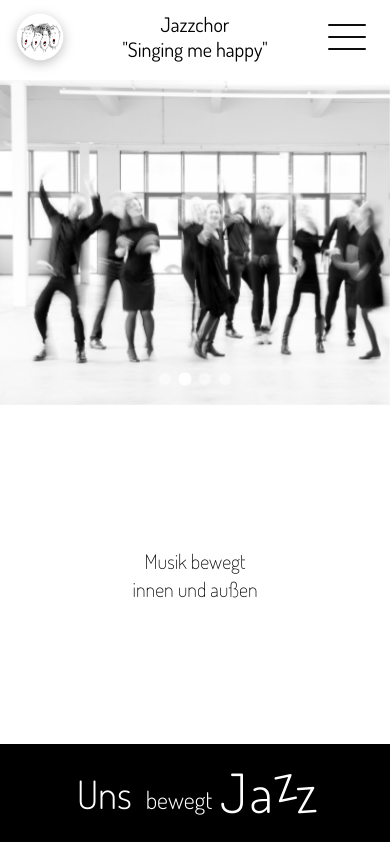
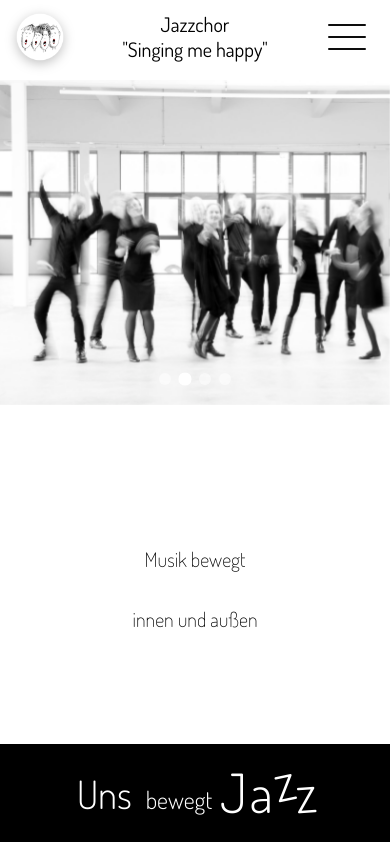
Before and after one commit to NinaHahne/singingmehappy, a SvelteKit app: page / in a window 390 px wide. Shown: the top 842 px of the page. Built offline with nearby package versions, Linux system fonts and the light colour scheme.

Commit message:
feat: add animation/transition for music moves text

```diff
--- a/src/routes/+page.svelte
+++ b/src/routes/+page.svelte
@@ -1,6 +1,7 @@
 <!-- Homepage / Landing page / index -->
 
 <script lang="ts">
+  import { onMount, onDestroy } from 'svelte';
   import HeaderAbsolute from '$lib/components/HeaderAbsolute.svelte';
   import HeroSlider from '$lib/components/HeroSlider.svelte';
 
@@ -14,12 +15,18 @@
   let debugHero = false;
   let debugHeroIndex = $state(0);
 
+  let showMusicMoves = $state(false);
+
   const heroImages = [
     { src: '/images/hero/JAZZCHOR_1.jpg', alt: 'Jazzchor Singing me happy' },
     { src: '/images/hero/JAZZCHOR_2.jpg', alt: 'Jazzchor Singing me happy' },
     { src: '/images/hero/JAZZCHOR_3.jpg', alt: 'Jazzchor Singing me happy' },
     { src: '/images/hero/JAZZCHOR_4.jpg', alt: 'Jazzchor Singing me happy' },
   ];
+
+  onMount(() => {
+    showMusicMoves = true;
+  });
 </script>
 
 <svelte:head>
@@ -39,9 +46,21 @@
     debugIndex={debugHeroIndex}
     onIndexChange={(i) => (heroIndex = i)}
   />
-  <div class="flex h-full flex-col items-center justify-center lg:hidden">
-    <p class="bigger-text mb-0 text-center font-extralight lg:hidden">Musik bewegt</p>
-    <p class="bigger-text mb-0 text-center font-extralight lg:hidden">innen und außen</p>
+  <div class="flex h-full w-full flex-col items-center justify-center gap-1 lg:hidden">
+    <p
+      class="bigger-text mb-0 -translate-y-full text-center font-extralight opacity-0 transition-all duration-1000 ease-in-out lg:hidden"
+      class:opacity-100={showMusicMoves}
+      class:translate-y-0={showMusicMoves}
+    >
+      Musik bewegt
+    </p>
+    <p
+      class="bigger-text mb-0 translate-y-full text-center font-extralight opacity-0 transition-all delay-1000 duration-1000 ease-in-out lg:hidden"
+      class:opacity-100={showMusicMoves}
+      class:-translate-y-0={showMusicMoves}
+    >
+      innen und außen
+    </p>
   </div>
   <div class="pointer-events-none absolute inset-0 hidden [container-type:size] lg:block">
     <p
```
